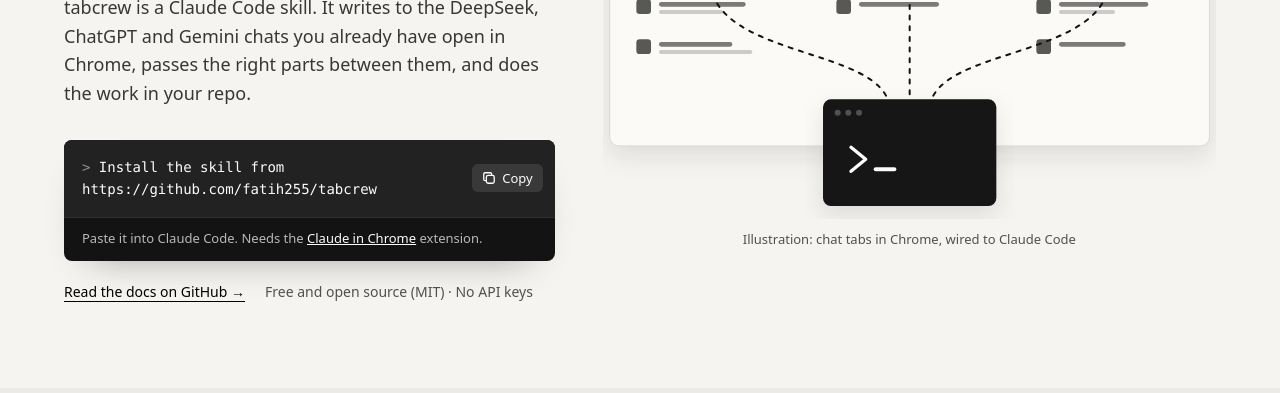
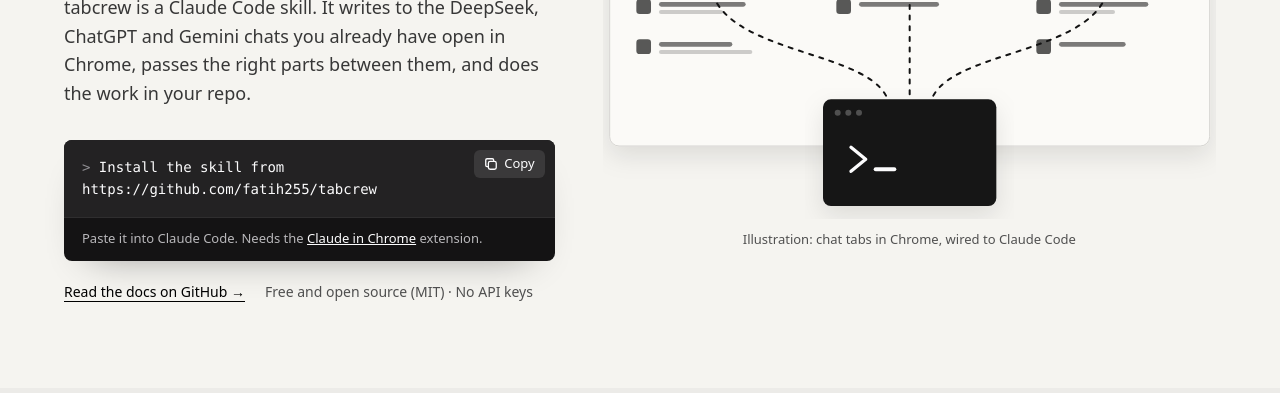
Before and after one commit to fatih255/tabcrew, a plain HTML site: page docs/index.html in a window 1280 px wide. Shown: the part 407-800 px from the top of the page. Drawn offline with nearby package versions, Linux system fonts and the light colour scheme; no server answers; a web font is replaced by a local one.

Commit message:
Site: Copy button in the install box's top-right corner
Co-Authored-By: Claude Opus 5.5 <noreply@anthropic.com>

```diff
--- a/docs/index.html
+++ b/docs/index.html
@@ -115,12 +115,12 @@ section[id]{scroll-margin-top:72px}
 .hero .more a{color:var(--ink);font-weight:500;text-underline-offset:4px}
 
 /* install box */
-.install{margin-top:32px;max-width:560px;background:var(--inv);color:var(--inv-ink);border-radius:var(--r);overflow:hidden;box-shadow:0 18px 40px -26px rgba(0,0,0,.45)}
-.install .cmd{display:flex;align-items:center;gap:12px;padding:16px 12px 16px 18px;background:#232223}
-.install code{flex:1;min-width:0;font:400 14px/1.6 var(--mono);color:var(--inv-ink);word-break:break-word}
+.install{position:relative;margin-top:32px;max-width:560px;background:var(--inv);color:var(--inv-ink);border-radius:var(--r);overflow:hidden;box-shadow:0 18px 40px -26px rgba(0,0,0,.45)}
+.install .cmd{display:block;padding:16px 100px 16px 18px;background:#232223}
+.install code{display:block;font:400 14px/1.6 var(--mono);color:var(--inv-ink);word-break:break-word}
 .install .p{color:#8f8e92;user-select:none}
 .install ::selection{background:var(--inv-ink);color:var(--inv)}
-.copy{flex:none;display:inline-flex;align-items:center;gap:6px;background:#3a393a;color:var(--inv-ink);border:0;border-radius:6px;padding:7px 10px;font:500 13px/1 var(--body);cursor:pointer}
+.copy{position:absolute;top:10px;right:10px;display:inline-flex;align-items:center;gap:6px;background:#3a393a;color:var(--inv-ink);border:0;border-radius:6px;padding:7px 10px;font:500 13px/1 var(--body);cursor:pointer}
 .copy:hover{background:#4a494a}
 .copy:focus-visible{outline-color:var(--inv-ink)}
 .copy svg{width:14px;height:14px}
```
